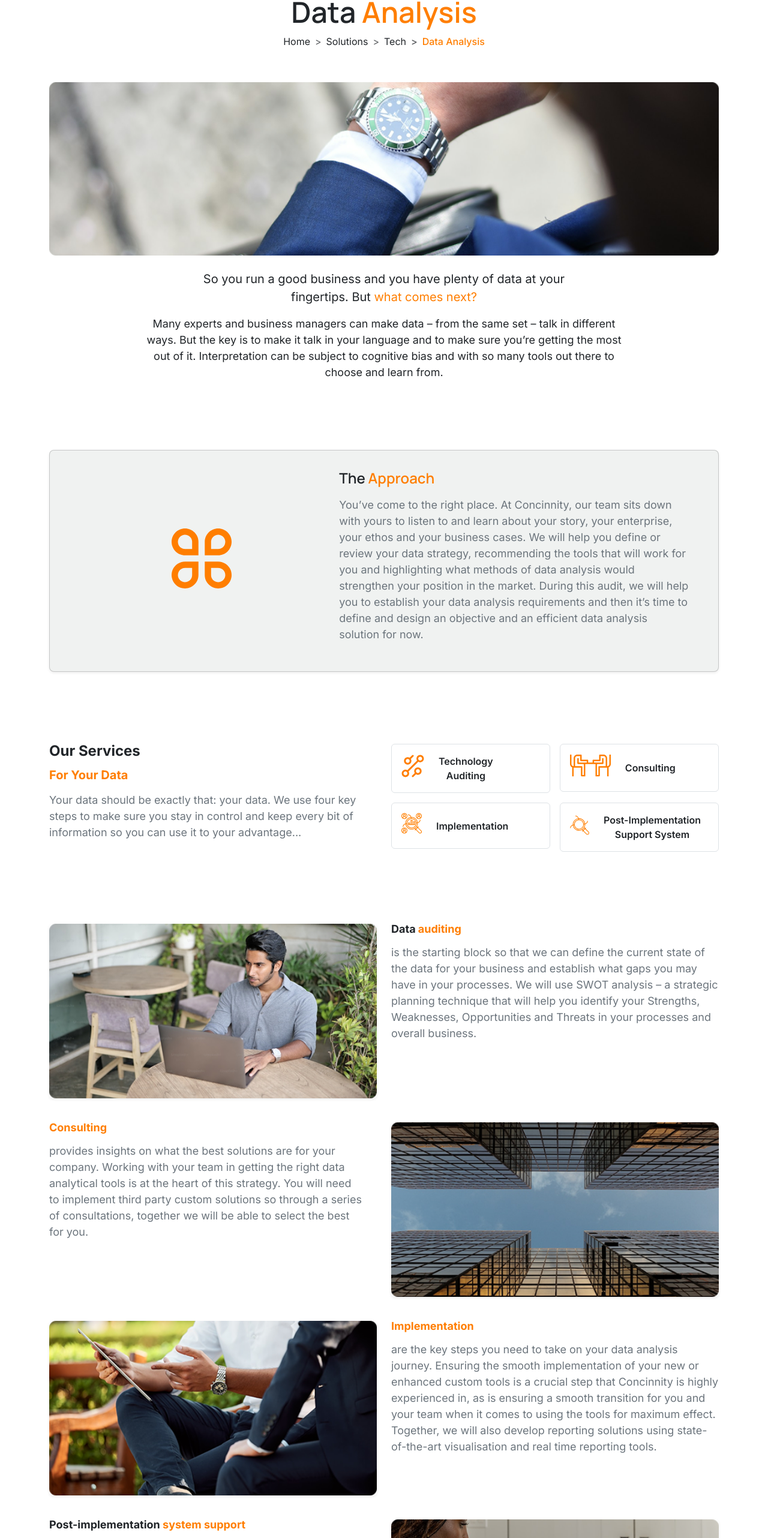
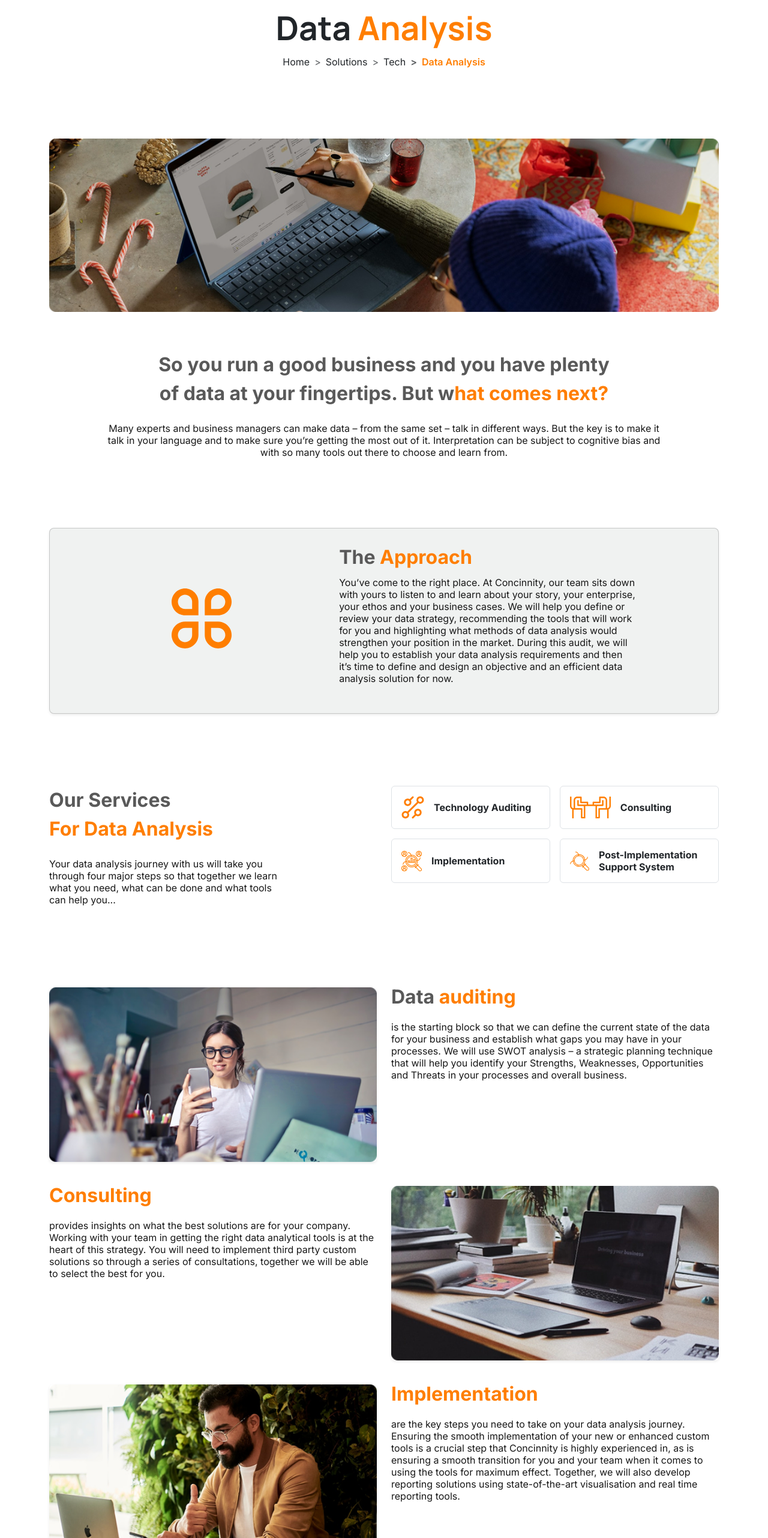
Before and after one commit to subodh-EG/concinnity-bootstrap-v1, a plain HTML site: page tech/data-analysis.html in a window 1280 px wide. Shown: the part 156-2720 px from the top of the page at 60% size. Drawn offline with nearby package versions, Linux system fonts and the light colour scheme.

Commit message:
fixed tech pages

```diff
--- a/tech/data-analysis.html
+++ b/tech/data-analysis.html
@@ -31,56 +31,67 @@
     <div id="header"></div>
 
     <!-- Hero Section -->
-    <section class="py-5">
+    <section class="py-6">
       <div class="container">
         <!-- Title -->
-        <h1 class="display-5 fw-semibold text-center">
+        <h1 class="text-center">
           Data <span class="text-orange">Analysis</span>
         </h1>
 
         <!-- Breadcrumb Navigation -->
         <nav style="--bs-breadcrumb-divider: '>'" aria-label="breadcrumb">
-          <ol class="breadcrumb justify-content-center mb-3">
+          <ol class="breadcrumb justify-content-center mb-0">
             <li class="breadcrumb-item">
-              <a href="index.html" class="text-decoration-none">Home</a>
+              <a href="index.html" class="text-dark text-decoration-none"
+                >Home</a
+              >
             </li>
             <li class="breadcrumb-item">
-              <a href="#" class="text-decoration-none">Solutions</a>
+              <a href="#" class="text-dark text-decoration-none">Solutions</a>
             </li>
             <li class="breadcrumb-item">
-              <a href="#" class="text-decoration-none">Tech</a>
+              <a href="#" class="text-dark text-decoration-none">Tech</a>
             </li>
             <li
-              class="breadcrumb-item active text-orange fw-medium"
+              class="breadcrumb-item active text-orange fw-semibold"
               aria-current="page"
             >
               Data Analysis
             </li>
           </ol>
         </nav>
+      </div>
+    </section>
 
+    <section class="py-5">
+      <div class="container">
+        <div class="row g-4 justify-content-center">
           <!-- Hero Banner -->
-        <div class="pb-4 pt-5">
+          <div class="py-5 mt-0">
             <img
-            src="/assets/images/data-analysis/data-analysis1.png"
-            alt="Data Architecture Hero"
+              src="/assets/images/tech-da/1.png"
+              alt="Data Analysis Hero"
               class="img-fluid w-100"
             />
           </div>
 
           <!-- Hero Content -->
-        <p class="lead text-center mx-auto" style="max-width: 700px">
-          So you run a good business and you have plenty of data at your
-          fingertips. But
-          <span class="text-orange">what comes next?</span>
+          <div class="col-lg-10 mx-auto">
+            <h3 class="h3-boldest text-center mx-auto hard-grey lh-base mb-4">
+              <span class="hard-grey"
+                >So you run a good business and you have plenty of data at your
+                fingertips. But w</span
+              ><span class="text-orange">hat comes next?</span>
+            </h3>
+            <p class="p-small text-center text-black-2 mx-auto">
+              Many experts and business managers can make data – from the same
+              set – talk in different ways. But the key is to make it talk in
+              your language and to make sure you’re getting the most out of it.
+              Interpretation can be subject to cognitive bias and with so many
+              tools out there to choose and learn from.
             </p>
-        <p class="text-center mx-auto" style="max-width: 800px">
-          Many experts and business managers can make data – from the same set –
-          talk in different ways. But the key is to make it talk in your
-          language and to make sure you’re getting the most out of it.
-          Interpretation can be subject to cognitive bias and with so many tools
-          out there to choose and learn from.
-        </p>
+          </div>
+        </div>
       </div>
     </section>
 
@@ -102,11 +113,11 @@
             </div>
 
             <!-- Content -->
-            <div class="col-md-7">
-              <h2 class="h4 fw-semibold mb-3">
+            <div class="col-md-6">
+              <h3 class="h3-boldest mb-3 hard-grey">
                 The <span class="text-orange">Approach</span>
-              </h2>
-              <p class="text-secondary mb-0">
+              </h3>
+              <p class="p-small text-black-2 mb-0">
                 You’ve come to the right place. At Concinnity, our team sits
                 down with yours to listen to and learn about your story, your
                 enterprise, your ethos and your business cases. We will help you
@@ -129,74 +140,80 @@
         <div class="row g-4 align-items-start">
           <!-- Left Column: Heading & Description -->
           <div class="col-lg-6">
-            <h3 class="fw-bold mb-3">Our Services</h3>
-            <h5 class="text-orange fw-bold mb-3">For Your Data</h5>
-            <p class="text-secondary">
-              Your data should be exactly that: your data. We use four key steps
-              to make sure you stay in control and keep every bit of information
-              so you can use it to your advantage...
+            <h3 class="h3-boldest mb-4 lh-base">
+              <span class="hard-grey">Our Services</span>
+              <span class="text-orange d-block">For Data Analysis</span>
+            </h3>
+
+            <p class="p-small text-black-2" style="max-width: 400px">
+              Your data analysis journey with us will take you through four
+              major steps so that together we learn what you need, what can be
+              done and what tools can help you...
             </p>
           </div>
 
           <!-- Right Column: Service Pills -->
           <div class="col-lg-6">
-            <div class="row g-3">
-              <div class="col-12 col-sm-6">
+            <div class="row g-3 row-cols-1 row-cols-sm-2 align-items-stretch">
+              <!-- Pill 1 -->
+              <div class="col">
                 <div
-                  class="d-flex align-items-center p-3 border rounded gap-4 service-pill"
+                  class="d-flex align-items-center p-3 border rounded gap-3 service-pill h-100"
                 >
                   <img
                     src="/assets/images/tech-da/technology-auditing-logo.svg"
                     alt="Technology Auditing"
                     height="38"
                     width="auto"
-                    class="mb-2"
                   />
-                  <span class="fw-semibold text-center"
-                    >Technology <br />Auditing</span
-                  >
+                  <span class="p-small fw-bold">Technology Auditing</span>
                 </div>
               </div>
-              <div class="col-12 col-sm-6">
+
+              <!-- Pill 2 -->
+              <div class="col">
                 <div
-                  class="d-flex align-items-center p-3 border rounded gap-4 service-pill"
+                  class="d-flex align-items-center p-3 border rounded gap-3 service-pill h-100"
                 >
                   <img
                     src="/assets/images/tech-da/consulting-logo.svg"
                     alt="Consulting"
                     height="38"
                     width="auto"
-                    class="mb-2"
                   />
-                  <span class="fw-semibold text-center">Consulting</span>
+                  <span class="p-small fw-bold">Consulting</span>
                 </div>
               </div>
-              <div class="col-12 col-sm-6">
+
+              <!-- Pill 3 -->
+              <div class="col">
                 <div
-                  class="d-flex align-items-center p-3 border rounded gap-4 service-pill"
+                  class="d-flex align-items-center p-3 border rounded gap-3 service-pill h-100"
                 >
                   <img
                     src="/assets/images/tech-da/implementation.png"
                     alt="Implementation"
-                    class="img-fluid mb-2"
-                    style="max-height: 60px"
+                    class="img-fluid"
+                    style="max-height: 50px"
                   />
-                  <span class="fw-semibold text-center">Implementation</span>
+                  <span class="p-small fw-bold">Implementation</span>
                 </div>
               </div>
-              <div class="col-12 col-sm-6">
+
+              <!-- Pill 4 -->
+              <div class="col">
                 <div
-                  class="d-flex align-items-center p-3 border rounded gap-4 service-pill"
+                  class="d-flex align-items-center p-3 border rounded gap-3 service-pill h-100"
                 >
                   <img
                     src="/assets/images/tech-da/implementation-logo.svg"
                     alt="Post-Implementation Support"
-                    class="img-fluid mb-2"
-                    style="max-height: 60px"
+                    class="img-fluid"
+                    style="max-height: 50px"
                   />
-                  <span class="fw-semibold text-center"
-                    >Post-Implementation <br />Support System</span
-                  >
+                  <span class="p-small fw-bold">
+                    Post-Implementation Support System
+                  </span>
                 </div>
               </div>
             </div>
@@ -208,20 +225,20 @@
     <!-- Details Section -->
     <section class="py-6">
       <div class="container">
-        <!-- Data Auditing -->
+        <!-- Technology Auditing -->
         <div class="row align-items-start gy-4 mb-5">
           <div class="col-md-6">
             <img
-              src="/assets/images/data-analysis/data-analysis2.png"
+              src="/assets/images/tech-da/da-2.png"
               class="w-100 d-block rounded shadow-sm"
-              alt="Data Auditing"
+              alt="Technology Auditing"
             />
           </div>
           <div class="col-md-6">
-            <h4 class="fw-bold text-dark mb-3">
+            <h3 class="h3-boldest hard-grey mb-4">
               Data <span class="text-orange">auditing</span>
-            </h4>
-            <p class="text-secondary mb-0">
+            </h3>
+            <p class="p-small text-black-2 mb-0">
               is the starting block so that we can define the current state of
               the data for your business and establish what gaps you may have in
               your processes. We will use SWOT analysis – a strategic planning
@@ -235,17 +252,16 @@
         <div class="row align-items-start gy-4 mb-5">
           <div class="col-md-6 order-md-2">
             <img
-              src="/assets/images/data-analysis/data-analysis3.png
-              "
+              src="/assets/images/tech-da/da-3.png"
               class="w-100 d-block rounded shadow-sm"
               alt="Consulting"
             />
           </div>
           <div class="col-md-6 order-md-1">
-            <h4 class="fw-bold text-dark mb-3">
+            <h3 class="h3-boldest mb-4">
               <span class="text-orange">Consulting</span>
-            </h4>
-            <p class="text-secondary mb-0">
+            </h3>
+            <p class="p-small text-black-2 mb-0">
               provides insights on what the best solutions are for your company.
               Working with your team in getting the right data analytical tools
               is at the heart of this strategy. You will need to implement third
@@ -259,16 +275,16 @@
         <div class="row align-items-start gy-4 mb-5">
           <div class="col-md-6">
             <img
-              src="/assets/images/data-analysis/data-analysis4.png"
+              src="/assets/images/tech-da/da-4.png"
               class="w-100 d-block rounded shadow-sm"
               alt="Implementation"
             />
           </div>
           <div class="col-md-6">
-            <h4 class="fw-bold text-dark mb-3">
+            <h3 class="h3-boldest mb-4">
               <span class="text-orange">Implementation</span>
-            </h4>
-            <p class="text-secondary mb-0">
+            </h3>
+            <p class="p-small text-black-2 mb-0">
               are the key steps you need to take on your data analysis journey.
               Ensuring the smooth implementation of your new or enhanced custom
               tools is a crucial step that Concinnity is highly experienced in,
@@ -284,22 +300,24 @@
         <div class="row align-items-start gy-4">
           <div class="col-md-6 order-md-2">
             <img
-              src="/assets/images/data-analysis/data-analysis5.png"
+              src="/assets/images/tech-da/da-5.png"
               class="w-100 d-block rounded shadow-sm"
               alt="System Support"
             />
           </div>
           <div class="col-md-6 order-md-1">
-            <h4 class="fw-bold text-dark mb-3">
+            <h3 class="h3-boldest mb-3 lh-base">
               Post-implementation
               <span class="text-orange">system support</span>
-            </h4>
-            <p class="text-secondary mb-0">
-              is the final step of our journey. Periodic data analysis reviews
-              will be carried out so that you can assess the performance of your
-              data solutions. General support will also be given over a period
-              of time so that together we know you’re always getting the best
-              out of your hard-earned data.
+            </h3>
+            <p class="p-small text-black-2 mb-0">
+              are the key steps you need to take on your data analysis journey.
+              Ensuring the smooth implementation of your new or enhanced custom
+              tools is a crucial step that Concinnity is highly experienced in,
+              as is ensuring a smooth transition for you and your team when it
+              comes to using the tools for maximum effect. Together, we will
+              also develop reporting solutions using state-of-the-art
+              visualisation and real time reporting tools.
             </p>
           </div>
         </div>
```
Also changed, not shown: seo/e-commerce-seo.html (+84 -7 lines), seo/seo-audit.html (+3 -1 lines), tech/data-architecture.html (+77 -59 lines), tech/system-implementation.html (+78 -62 lines). Lines whose indentation alone changed are shown as unchanged.
